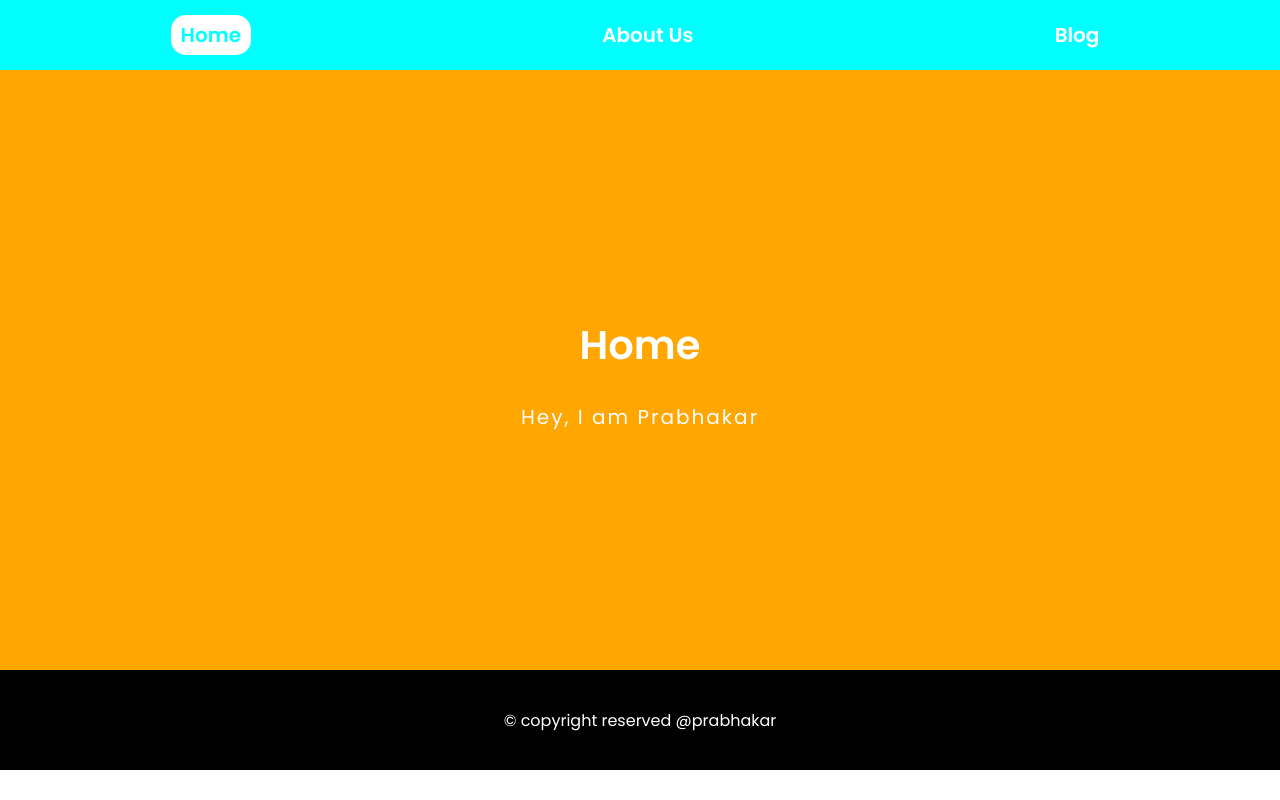
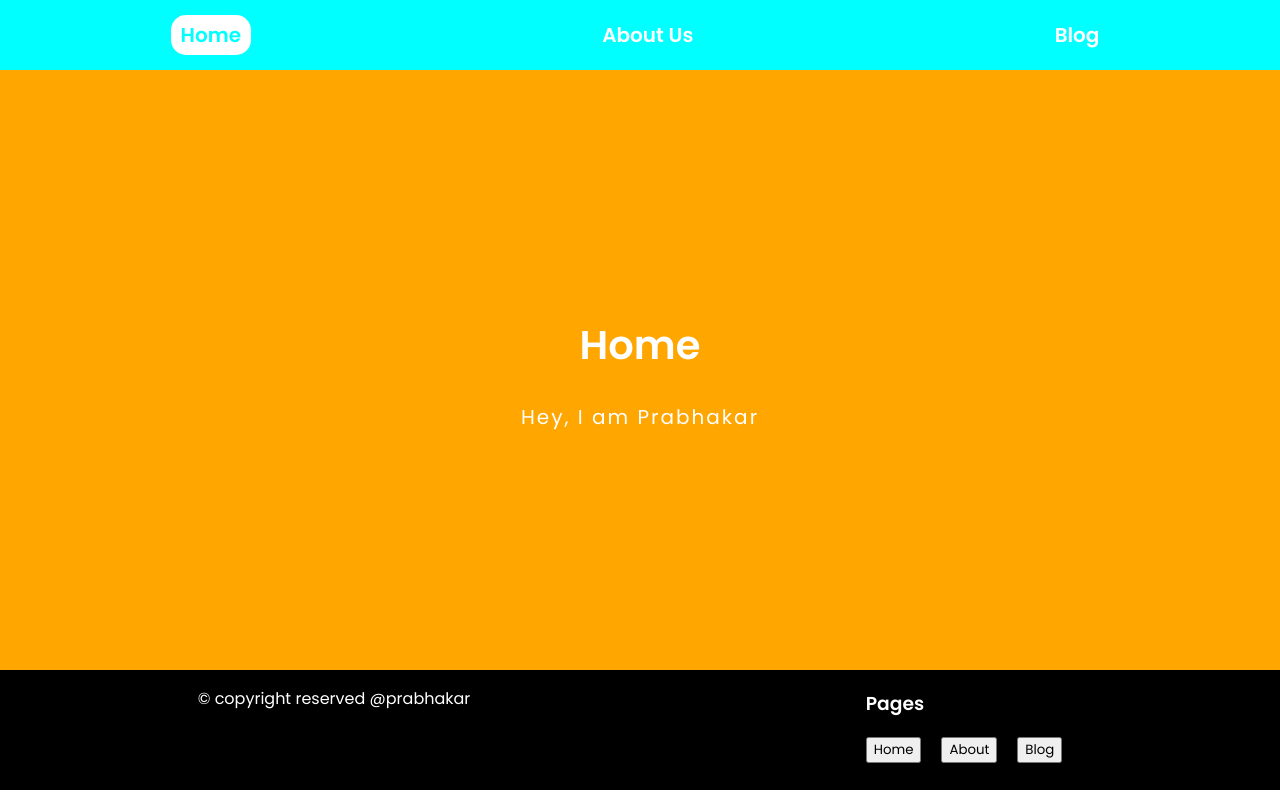
Before and after one commit to coder-prabhakar/react-router-mini-project, a React (Create React App) app: page / in a window 1280 px wide. Built offline with nearby package versions, Linux system fonts and the light colour scheme.

Commit message:
Footer Styled

```diff
--- a/src/App.css
+++ b/src/App.css
@@ -98,8 +98,12 @@ body{
     background-color: black;
     color: white;
     width: 100%;
-    height: 100px;
+    height: 120px;
     display: flex;
-    align-items: center;
-    justify-content: center;
+    align-items: flex-start;
+    justify-content: space-around;
 }
+
+.footer > div >button{
+    margin-right: 20px;
+}
--- a/src/component/Footer.jsx
+++ b/src/component/Footer.jsx
@@ -2,6 +2,12 @@ function Footer() {
   return (
     <div className="footer">
       <p>&copy; copyright reserved @prabhakar</p>
+      <div>
+        <h3>Pages</h3>
+        <button>Home</button>
+        <button>About</button>
+        <button>Blog</button>
+      </div>
     </div>
   )
 }
```
